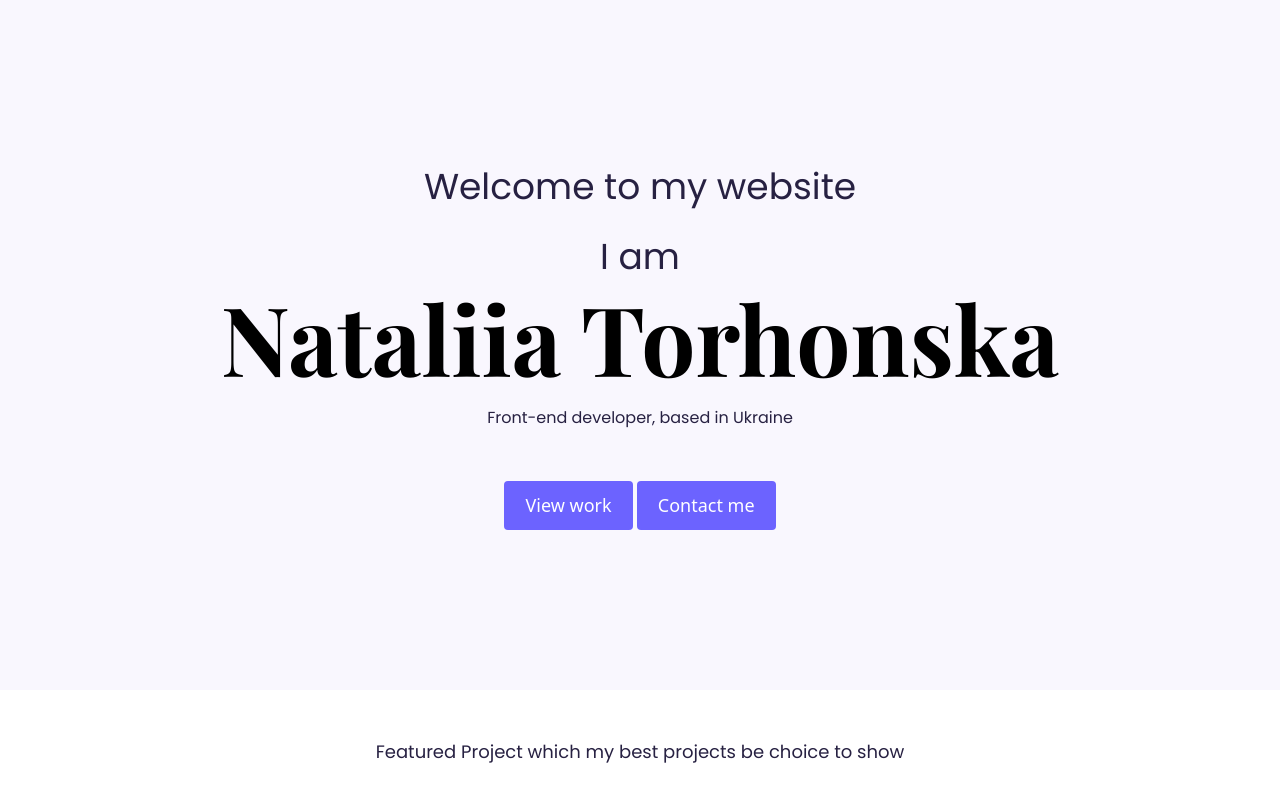
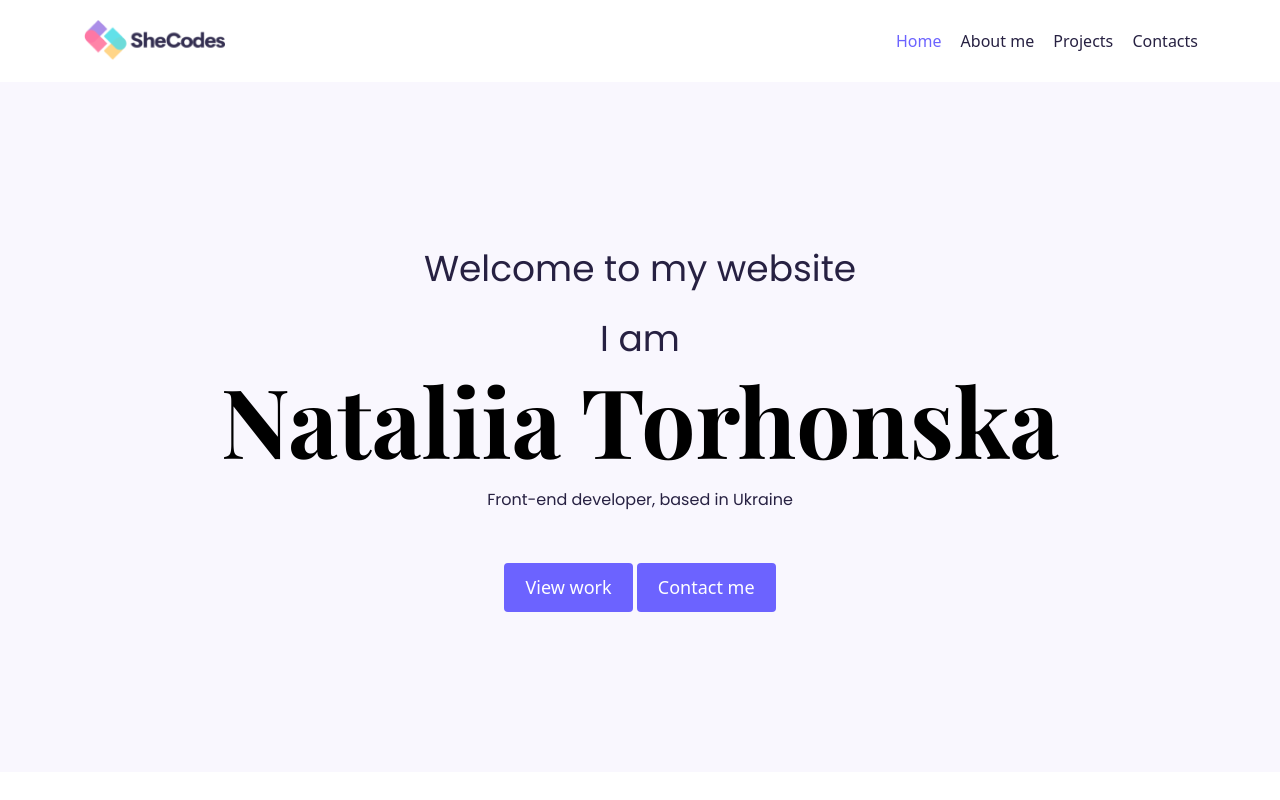
Before and after one commit to tor-nat-a/resp-first-landing-page, a plain HTML site: page index.html in a window 1280 px wide. Shown: the top 800 px of the page. Drawn offline with nearby package versions, Linux system fonts and the light colour scheme.

Commit message:
Added nav

```diff
--- a/index.html
+++ b/index.html
@@ -31,6 +31,32 @@
     ></script>
   </head>
   <body>
+    <div class="container">
+      <nav class="d-flex justify-content-between">
+        <a href="/">
+          <img src="images/logo.png" class="logo d-none d-md-block" alt="" />
+          <img
+            src="images/logo-small.jpg"
+            class="logo d-block d-md-none"
+            alt=""
+          />
+        </a>
+        <ul>
+          <li class="active">
+            <a href="/"> Home</a>
+          </li>
+          <li>
+            <a href="/about.html"> About me</a>
+          </li>
+          <li>
+            <a href="/projects.html"> Projects</a>
+          </li>
+          <li>
+            <a href="/contact.html"> Contacts</a>
+          </li>
+        </ul>
+      </nav>
+    </div>
     <div class="main">
       <p>Welcome to my website</p>
       <p class="iam">I am</p>
--- a/style.css
+++ b/style.css
@@ -73,10 +73,37 @@ div .btn-branding {
   padding: 10px 20px;
 }
 
-.name-project{
+.name-project {
   font-size: 64px;
   font-family: var(--heading-font-family);
   margin-bottom: 55px;
+}
+nav {
+  padding: 20px 0;
+}
+.logo {
+  max-height: 40px;
+}
+nav ul {
+  margin: 0;
+  padding: 0;
+}
+nav li {
+  display: inline;
+  list-style: none;
+  line-height: 42px;
+  margin-left: 15px;
+}
+nav a {
+  font-weight: 500;
+  font-size: 16px;
+  text-decoration: none;
+  color: var(--basic-color);
+  transition: all 100ms ease-in-out;
+}
+
+nav a:hover, nav li.active a {
+  color: var(--branding-color);
 }
 
 .m-5 {
```
Also changed, not shown: images/logo-small.jpg (added), images/logo.png (added).
